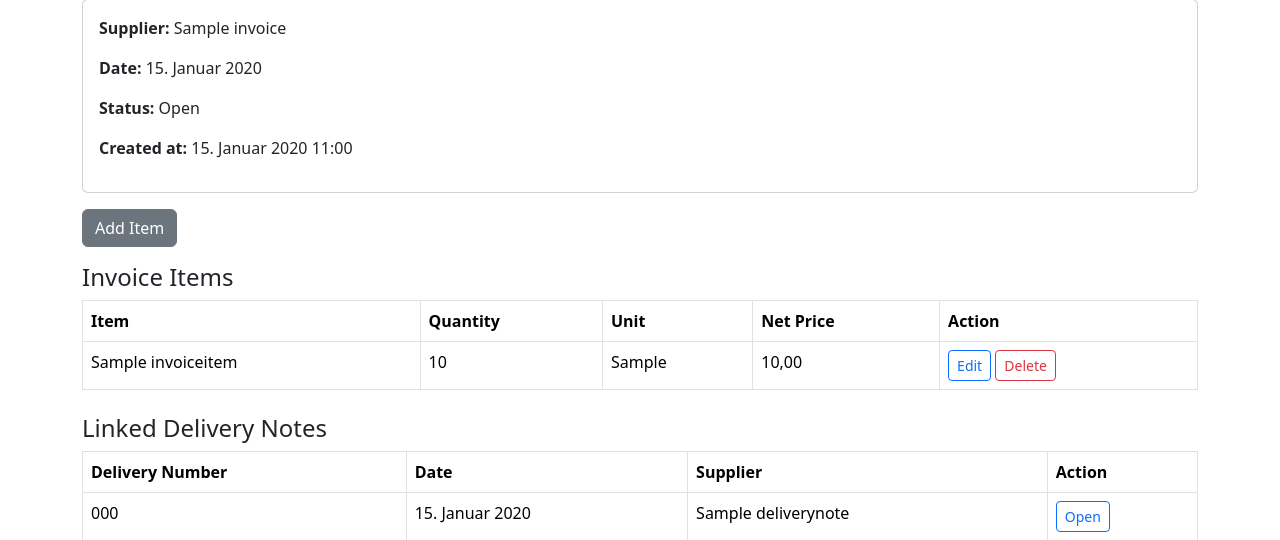
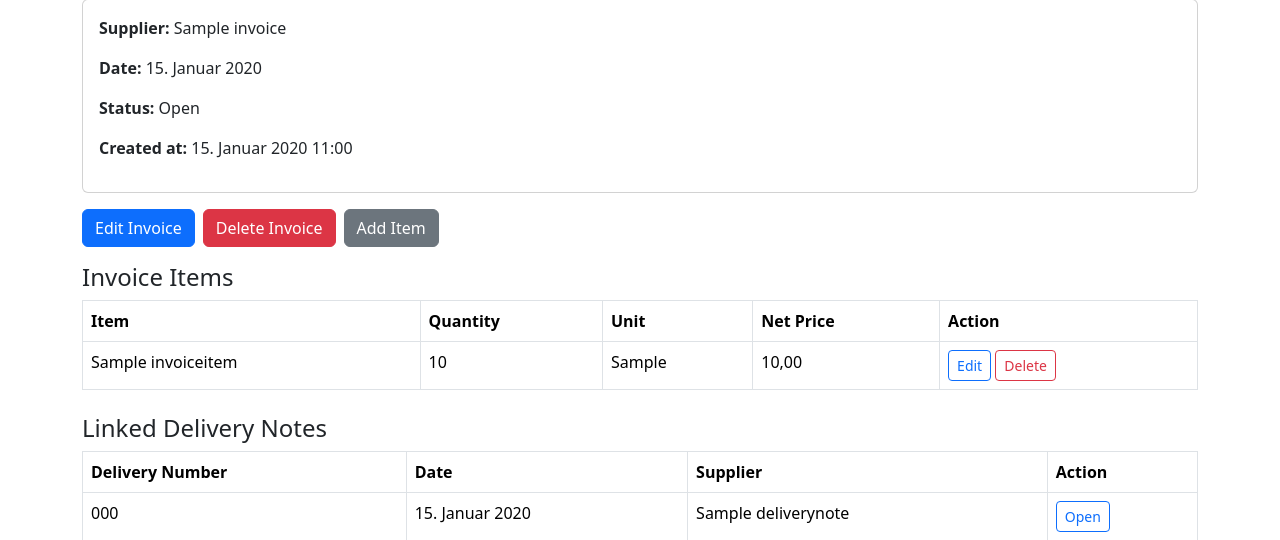
Before and after one commit to Sairos3/IHK-LagerProjekt, a Django app: page /invoices/1/ in a window 1280 px wide. Shown: the part 127-667 px from the top of the page. Run offline with Django 5.2, Linux system fonts and the light colour scheme; a user stored in the database is signed in; tables that the repository leaves empty hold one stand-in row (values such as "Sample post").

Commit message:
Edit/Delete

```diff
--- a/core/templates/core/delivery_detail.html
+++ b/core/templates/core/delivery_detail.html
@@ -16,7 +16,9 @@
     <p><strong>Created at:</strong> {{ delivery.created_at }}</p>
 </div>
 
-<div class="mb-3">
+<div class="mb-3 d-flex gap-2">
+    <a class="btn btn-primary" href="/deliveries/{{ delivery.id }}/edit/">Edit Delivery</a>
+    <a class="btn btn-danger" href="/deliveries/{{ delivery.id }}/delete/">Delete Delivery</a>
     <a class="btn btn-secondary" href="/deliveries/{{ delivery.id }}/add-item/">Add Item</a>
 </div>
 
--- a/core/templates/core/delivery_list.html
+++ b/core/templates/core/delivery_list.html
@@ -34,7 +34,8 @@
         </td>
         <td>
             <a class="btn btn-sm btn-outline-primary" href="/deliveries/{{ delivery.id }}/">Open</a>
-            <a class="btn btn-sm btn-secondary" href="/deliveries/{{ delivery.id }}/add-item/">Add Item</a>
+            <a class="btn btn-sm btn-outline-secondary" href="/deliveries/{{ delivery.id }}/edit/">Edit</a>
+            <a class="btn btn-sm btn-outline-danger" href="/deliveries/{{ delivery.id }}/delete/">Delete</a>
         </td>
     </tr>
     {% endfor %}
--- a/core/templates/core/invoice_detail.html
+++ b/core/templates/core/invoice_detail.html
@@ -10,7 +10,9 @@
     <p><strong>Created at:</strong> {{ invoice.created_at }}</p>
 </div>
 
-<div class="mb-3">
+<div class="mb-3 d-flex gap-2">
+    <a class="btn btn-primary" href="/invoices/{{ invoice.id }}/edit/">Edit Invoice</a>
+    <a class="btn btn-danger" href="/invoices/{{ invoice.id }}/delete/">Delete Invoice</a>
     <a class="btn btn-secondary" href="/invoices/{{ invoice.id }}/add-item/">Add Item</a>
 </div>
 
--- a/core/templates/core/invoice_list.html
+++ b/core/templates/core/invoice_list.html
@@ -30,7 +30,8 @@
         <td>{{ invoice.delivery_notes.count }}</td>
         <td>
             <a class="btn btn-sm btn-outline-primary" href="/invoices/{{ invoice.id }}/">Open</a>
-            <a class="btn btn-sm btn-secondary" href="/invoices/{{ invoice.id }}/add-item/">Add Item</a>
+            <a class="btn btn-sm btn-outline-secondary" href="/invoices/{{ invoice.id }}/edit/">Edit</a>
+            <a class="btn btn-sm btn-outline-danger" href="/invoices/{{ invoice.id }}/delete/">Delete</a>
         </td>
     </tr>
     {% endfor %}
--- a/core/urls.py
+++ b/core/urls.py
@@ -7,11 +7,15 @@ urlpatterns = [
     path('invoices/', views.invoice_list, name='invoice_list'),
     path('invoices/create/', views.invoice_create, name='invoice_create'),
     path('invoices/<int:invoice_id>/', views.invoice_detail, name='invoice_detail'),
+    path('invoices/<int:invoice_id>/edit/', views.invoice_edit, name='invoice_edit'),
+    path('invoices/<int:invoice_id>/delete/', views.invoice_delete, name='invoice_delete'),
     path('invoices/<int:invoice_id>/add-item/', views.invoice_item_add, name='invoice_item_add'),
 
     path('deliveries/', views.delivery_list, name='delivery_list'),
     path('deliveries/create/', views.delivery_create, name='delivery_create'),
     path('deliveries/<int:delivery_id>/', views.delivery_detail, name='delivery_detail'),
+    path('deliveries/<int:delivery_id>/edit/', views.delivery_edit, name='delivery_edit'),
+    path('deliveries/<int:delivery_id>/delete/', views.delivery_delete, name='delivery_delete'),
     path('deliveries/<int:delivery_id>/add-item/', views.delivery_item_add, name='delivery_item_add'),
 
     path('invoice-items/<int:item_id>/edit/', views.invoice_item_edit, name='invoice_item_edit'),
--- a/core/views.py
+++ b/core/views.py
@@ -286,3 +286,69 @@ def delivery_item_delete(request, item_id):
         'title': 'Delete Delivery Item',
         'message': f'Are you sure you want to delete "{item.item_name}" from delivery {item.delivery_note.delivery_number}?'
     })
+
+
+@login_required
+def invoice_edit(request, invoice_id):
+    invoice = get_object_or_404(Invoice, id=invoice_id)
+    if request.method == 'POST':
+        form = InvoiceForm(request.POST, request.FILES, instance=invoice)
+        if form.is_valid():
+            updated_invoice = form.save(commit=False)
+            updated_invoice.created_by = invoice.created_by
+            updated_invoice.save()
+            return redirect('invoice_detail', invoice_id=invoice.id)
+    else:
+        form = InvoiceForm(instance=invoice)
+
+    return render(request, 'core/form.html', {
+        'form': form,
+        'title': f'Edit Invoice {invoice.invoice_number}'
+    })
+
+
+@login_required
+def invoice_delete(request, invoice_id):
+    invoice = get_object_or_404(Invoice, id=invoice_id)
+
+    if request.method == 'POST':
+        invoice.delete()
+        return redirect('invoice_list')
+
+    return render(request, 'core/confirm_delete.html', {
+        'title': 'Delete Invoice',
+        'message': f'Are you sure you want to delete invoice "{invoice.invoice_number}"? All linked invoice items and delivery notes will also be deleted.'
+    })
+
+
+@login_required
+def delivery_edit(request, delivery_id):
+    delivery = get_object_or_404(DeliveryNote, id=delivery_id)
+    if request.method == 'POST':
+        form = DeliveryNoteForm(request.POST, request.FILES, instance=delivery)
+        if form.is_valid():
+            updated_delivery = form.save(commit=False)
+            updated_delivery.created_by = delivery.created_by
+            updated_delivery.save()
+            return redirect('delivery_detail', delivery_id=delivery.id)
+    else:
+        form = DeliveryNoteForm(instance=delivery)
+
+    return render(request, 'core/form.html', {
+        'form': form,
+        'title': f'Edit Delivery Note {delivery.delivery_number}'
+    })
+
+
+@login_required
+def delivery_delete(request, delivery_id):
+    delivery = get_object_or_404(DeliveryNote, id=delivery_id)
+
+    if request.method == 'POST':
+        delivery.delete()
+        return redirect('delivery_list')
+
+    return render(request, 'core/confirm_delete.html', {
+        'title': 'Delete Delivery Note',
+        'message': f'Are you sure you want to delete delivery note "{delivery.delivery_number}"? All linked delivery items will also be deleted.'
+    })
```
